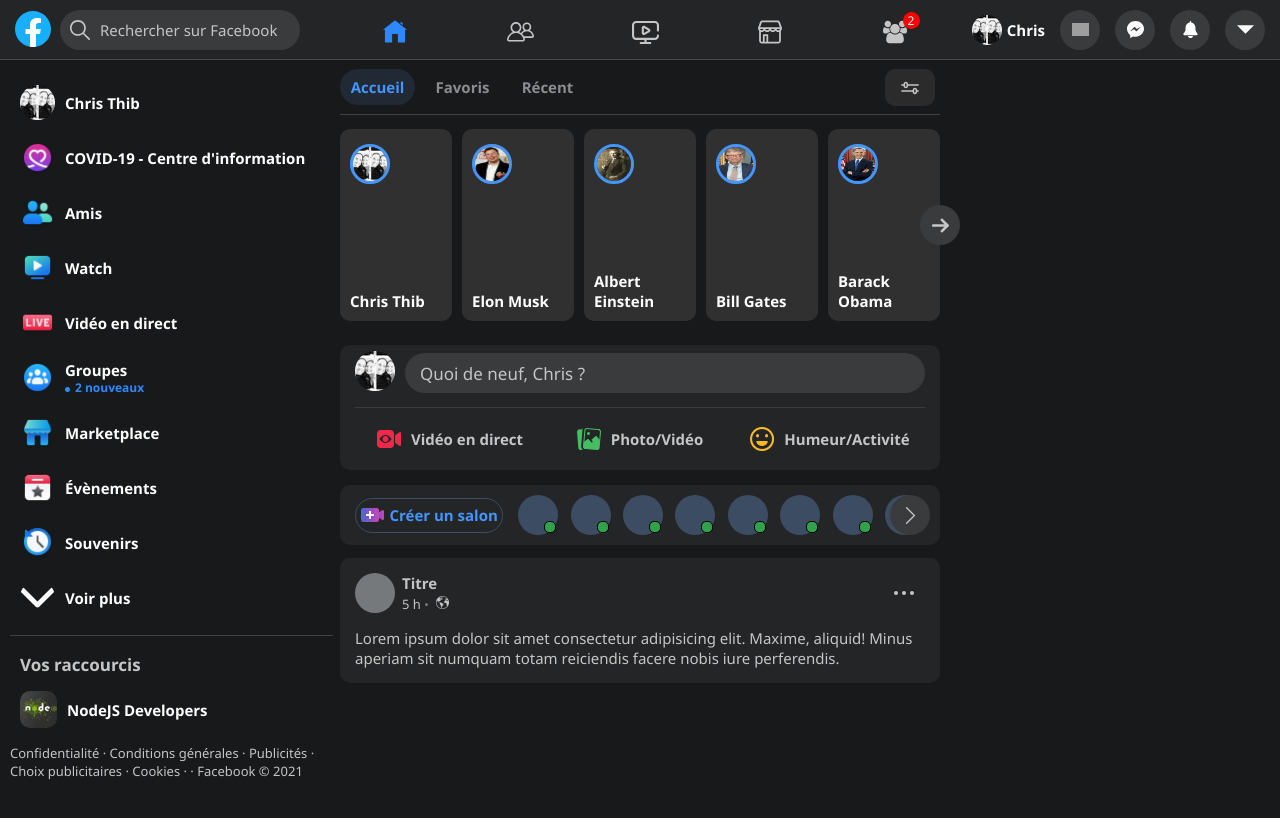
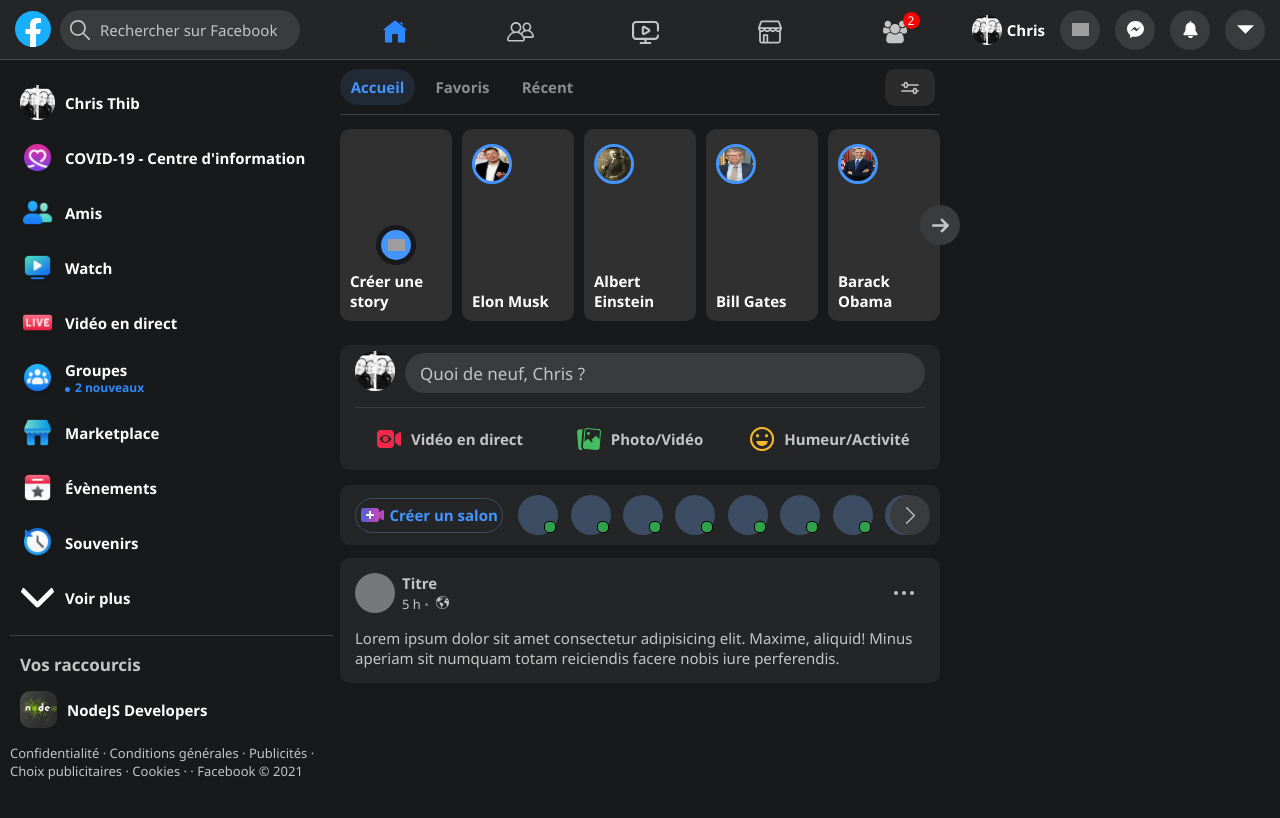
Before and after one commit to ThibertChristophe/Facebook-Clone, a React (Create React App) app in the folder facebook-clone/: page / in a window 1280 px wide. Shown: the top 818 px of the page. Built offline with nearby package versions, Linux system fonts and the light colour scheme; grey boxes are pictures that could not be loaded.

Commit message:
changement 1ere story avec btn d'ajout et js conditionnel

```diff
--- a/facebook-clone/src/components/Stories.js
+++ b/facebook-clone/src/components/Stories.js
@@ -12,9 +12,8 @@
 const Stories = () => {
   return (
     <div className="stories">
-      <Story title="Chris Thib" mini={imgProfil} />
+      <Story title="Créer une story" first mini={imgProfil} />
       <Story title="Elon Musk" mini={imgElon} />
-
       <Story title="Albert Einstein" mini={imgAlbert} />
       <Story title="Bill Gates" mini={imgBill} />
       <Story title="Barack Obama" mini={imgBarack} />
--- a/facebook-clone/src/components/Story.js
+++ b/facebook-clone/src/components/Story.js
@@ -1,6 +1,30 @@
 import React from "react";
+import imgPlus from "../img/plus.svg";
 
 const Story = (props) => {
+  /**
+   * Si c'est la première story
+   * On affiche avec la croix d'ajout
+   * On centre le texte
+   * @returns
+   */
+  function displayFirst() {
+    if (props.first === true) {
+      // Ajout du bouton d'ajout
+      return (
+        <div className="story-btnAdd">
+          <img src={imgPlus} alt="" />
+        </div>
+      );
+    } else {
+      return (
+        <div class="img-mini">
+          <img src={props.mini} alt="" />
+        </div>
+      );
+    }
+  }
+
   function displayImg() {
     if (props.img !== undefined) {
       return <img src={props.img} alt="" />;
@@ -8,9 +32,7 @@
   }
   return (
     <div className="story">
-      <div class="img-mini">
-        <img src={props.mini} alt="" />
-      </div>
+      {displayFirst()}
       <div class="fond" alt="">
         {displayImg()}
       </div>
--- a/facebook-clone/src/styles/components/_story.scss
+++ b/facebook-clone/src/styles/components/_story.scss
@@ -17,9 +17,6 @@
       border-radius: 10px;
       width: 100%;
       height: 100%;
-    }
-    &:hover {
-      transform: scale(1.01);
     }
   }
   .img-mini {
@@ -47,4 +44,21 @@
     color: white;
     font-weight: 600;
   }
+  .story-btnAdd {
+    background-color: #4395ff;
+    width: 40px;
+    height: 40px;
+    border-radius: 20px;
+    position: absolute;
+    top: 50%;
+    left: 50%;
+    display: flex;
+    align-items: center;
+    justify-content: center;
+    transform: translateX(-50%);
+    border: 5px solid #18191a;
+    img {
+      width: 17px;
+    }
+  }
 }
```
